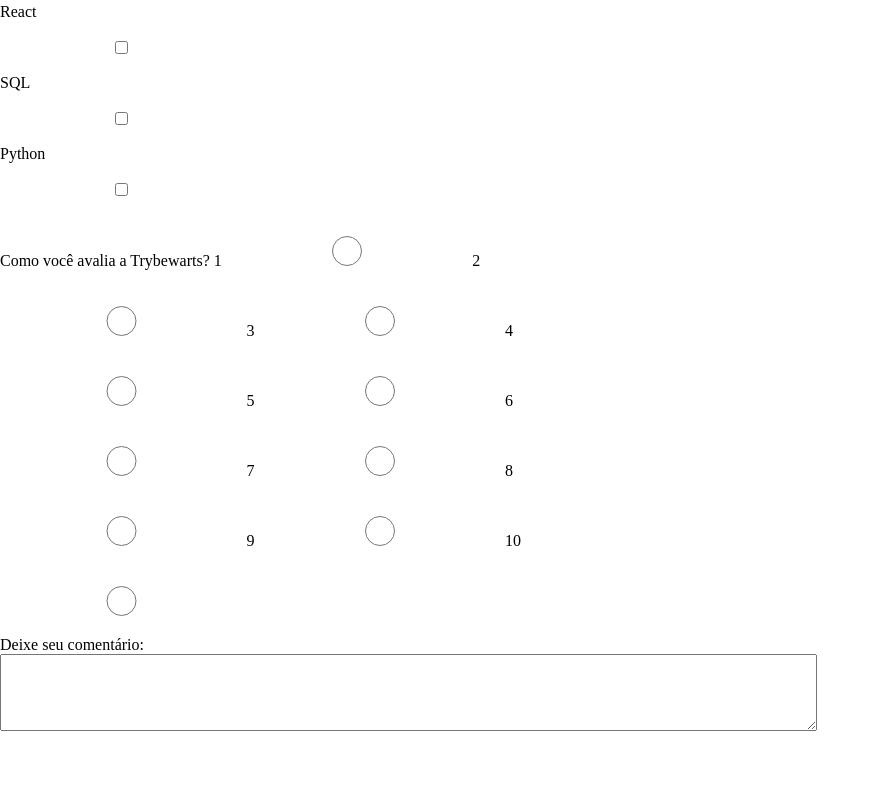
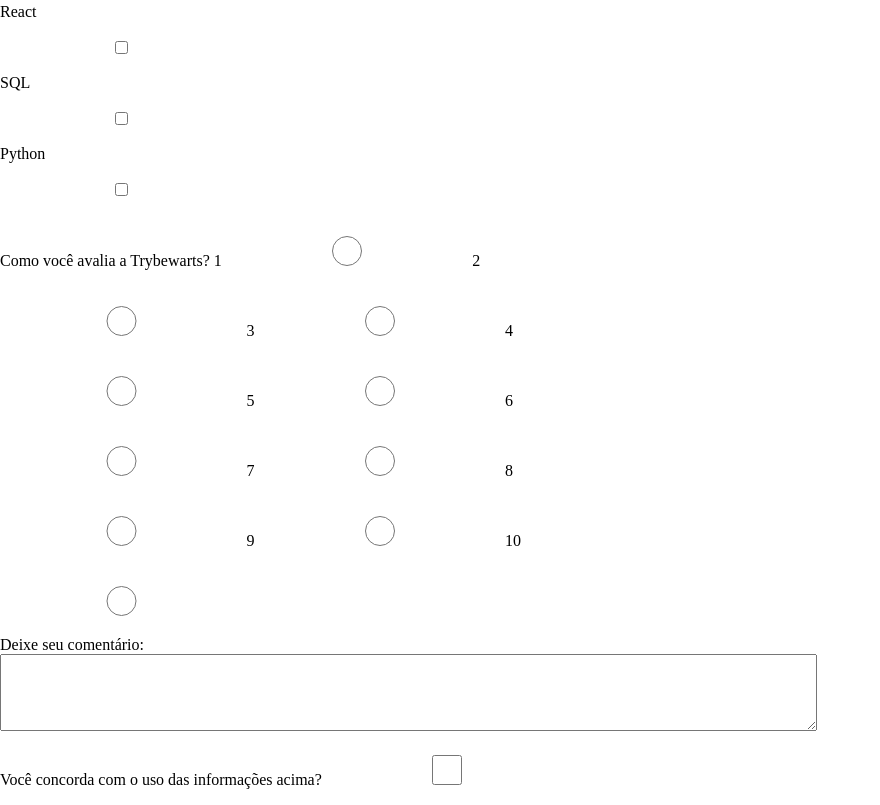
Before and after one commit to alex-vido/trybewarts, a website: page index.html in a window 1280 px wide. Shown: the part 758-1563 px from the top of the page, without its empty margins (0-880 px from the left). Before the commit the page ends 1493 px from the top, so only its background shows below. Drawn offline with Linux system fonts and the light colour scheme.

Commit message:
Feito exercício 16

```diff
--- a/index.html
+++ b/index.html
@@ -86,6 +86,10 @@
         <label for="textarea" class="textarea">Deixe seu comentário:</label>
         <textarea name="textarea" value=''id="textarea" maxlength="500" cols="100" rows="5"></textarea>
       </div>
+      <div class="label-infos">
+        <label id="label-infos">Você concorda com o uso das informações acima?</label>
+        <input type="checkbox" name="" id="agreement">
+      </div>
     </form>
     </main>
     <aside>
```
